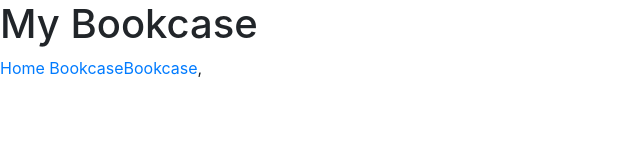
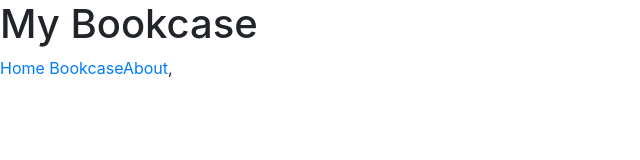
Before and after one commit to SamsterB/Black-codher-react, a React (Create React App) app in the folder mybookcase/: page /bookcase in a window 1280 px wide. Shown: the top 160 px of the page, without its empty margins (0-640 px from the left). Built offline with nearby package versions, Linux system fonts and the light colour scheme.

Commit message:
changed link to about  from bookcase

```diff
--- a/mybookcase/src/components/Header.js
+++ b/mybookcase/src/components/Header.js
@@ -7,7 +7,7 @@
             <h1>My Bookcase</h1>
             <Link to="/"> Home </Link>
             <Link to="/bookcase">Bookcase</Link>
-            <Link to="/About">Bookcase</Link>
+            <Link to="/About">About</Link>
         </React.Fragment>
     )
 }
```
